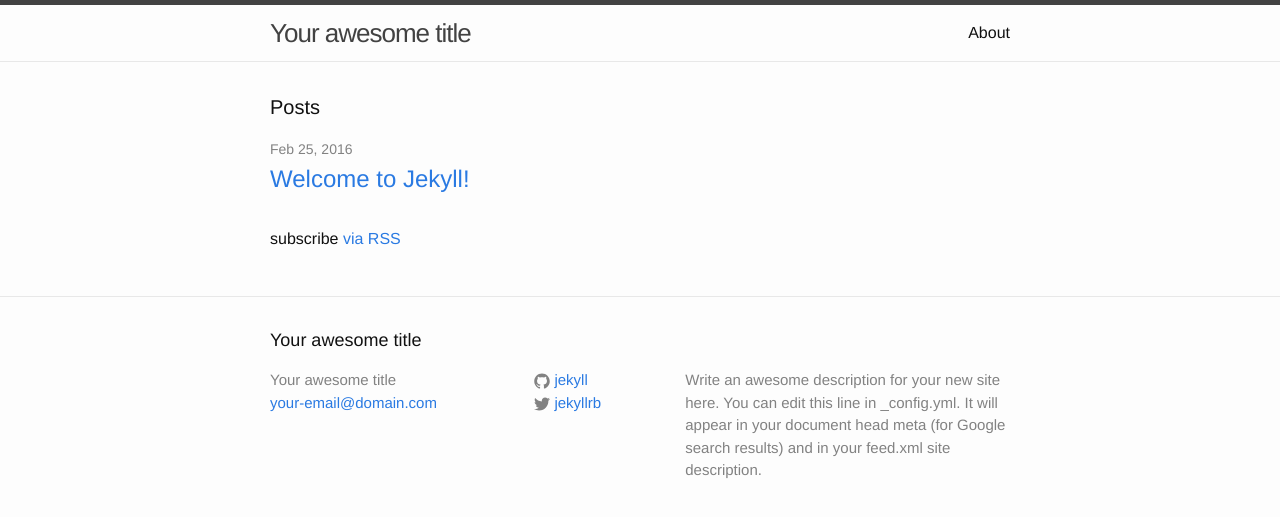
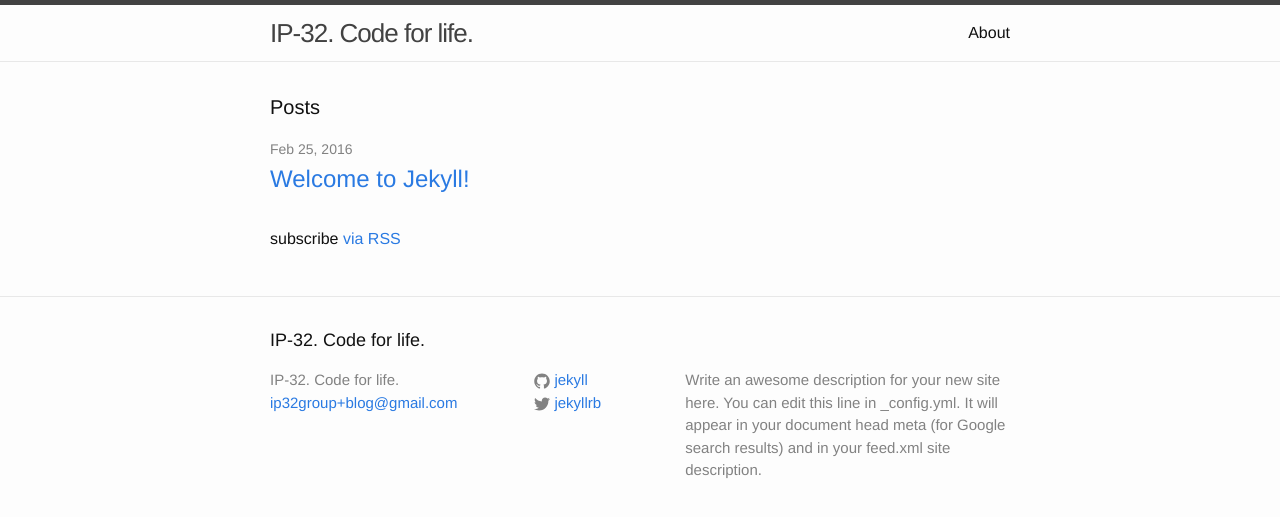
Before and after one commit to KPI-FICT-IP32/Blog, a Jekyll site: the page built from index.html, in a window 1280 px wide. Shown: the top 517 px of the page. Built offline with Jekyll 4.4.1, drawn with Linux system fonts in a browser that asks for light colours.

Commit message:
change global metadata

```diff
--- a/_config.yml
+++ b/_config.yml
@@ -6,14 +6,14 @@
 # 'jekyll serve'. If you change this file, please restart the server process.
 
 # Site settings
-title: Your awesome title
-email: your-email@domain.com
+title: IP-32. Code for life.
+email: ip32group+blog@gmail.com
 description: > # this means to ignore newlines until "baseurl:"
   Write an awesome description for your new site here. You can edit this
   line in _config.yml. It will appear in your document head meta (for
   Google search results) and in your feed.xml site description.
 baseurl: "" # the subpath of your site, e.g. /blog
-url: "http://yourdomain.com" # the base hostname & protocol for your site
+url: "http://KPI-FICT-IP32.github.io" # the base hostname & protocol for your site
 twitter_username: jekyllrb
 github_username:  jekyll
 
```
